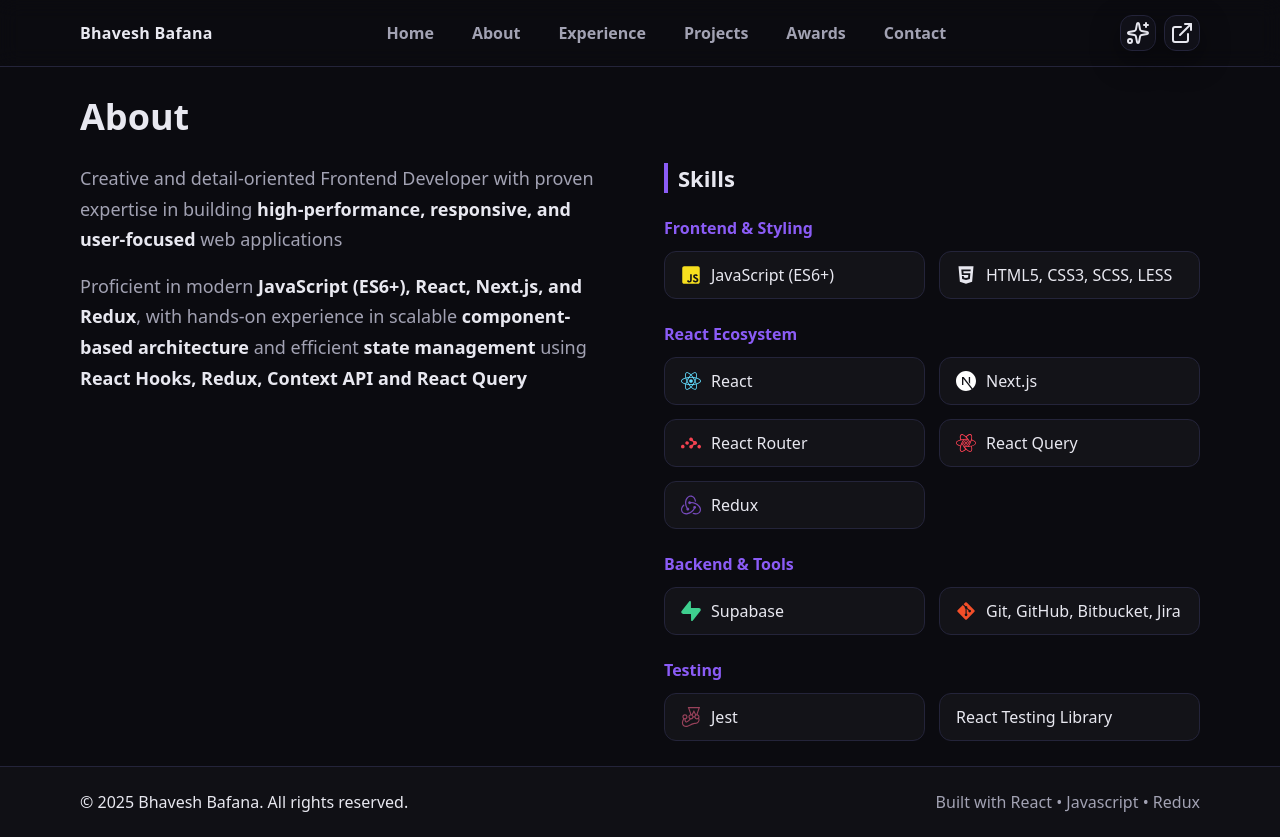
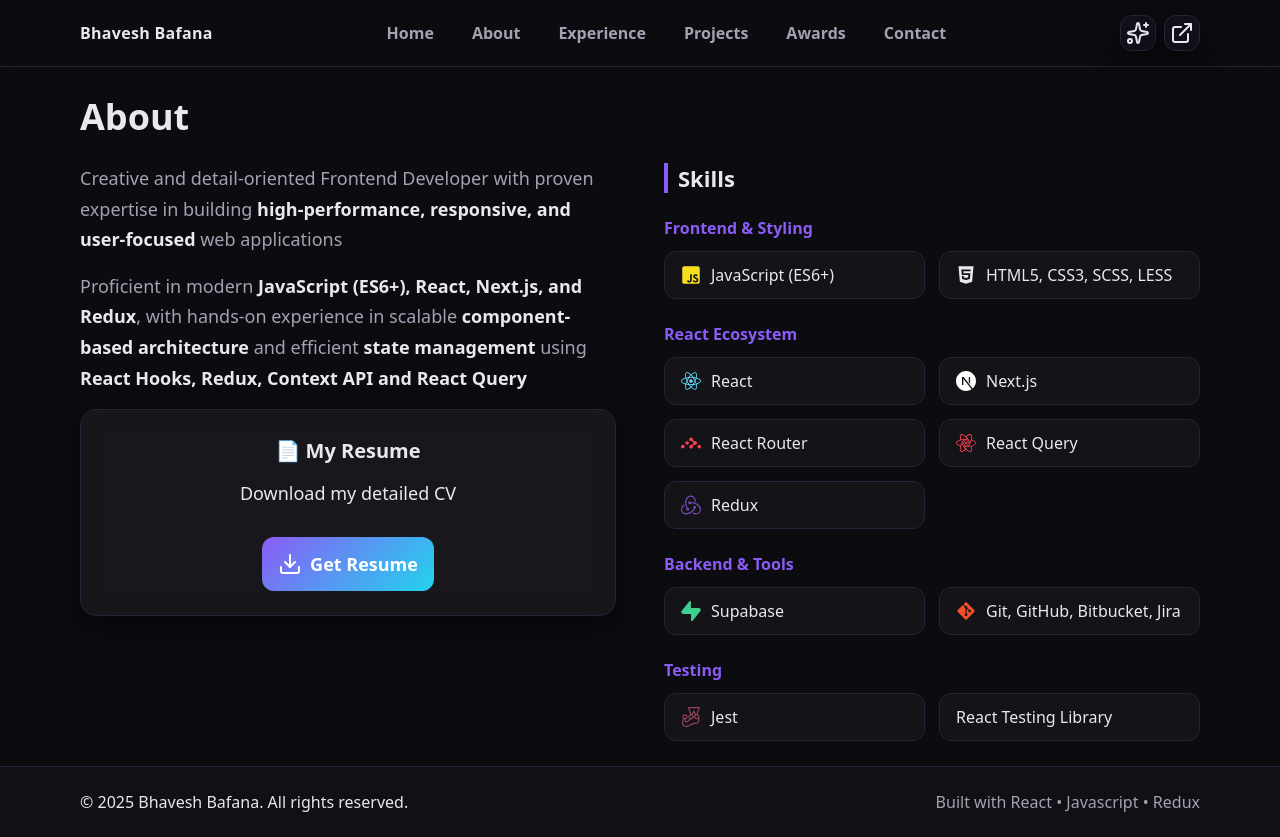
Before and after one commit to Bhavesh210996/Portfolio-Bhavesh_Bafana, a React (Vite) app: page /about in a window 1280 px wide. Built offline with nearby package versions, Linux system fonts and the light colour scheme.

Commit message:
added resume card to download resume

```diff
--- a/src/pages/About.jsx
+++ b/src/pages/About.jsx
@@ -1,5 +1,6 @@
 import Section from "../components/UI/Section";
 import { motion } from "framer-motion";
+import { Download } from "lucide-react";
 import { FaReact, FaJsSquare, FaGitAlt, FaHtml5 } from "react-icons/fa";
 import { SiNextdotjs, SiRedux, SiReactrouter, SiReactquery, SiSupabase, SiJest } from "react-icons/si";
 
@@ -22,6 +23,14 @@
           hands-on experience in scalable <strong>component-based architecture</strong> and efficient <strong>state management</strong> using  <strong>React
           Hooks, Redux, Context API and React Query</strong>
         </p>
+
+        <div className="resume-card">
+          <h3>📄 My Resume</h3>
+          <p>Download my detailed CV</p>
+          <a href="/React-developer-Bhavesh_Bafana.pdf" download className="resume-link">
+            <Download /> Get Resume
+          </a>
+        </div>
       </motion.div>
 
       {/* RIGHT SIDE */}
--- a/src/styles/about.scss
+++ b/src/styles/about.scss
@@ -15,6 +15,39 @@
     }
 
     p { margin-bottom: 16px; }
+  }
+  .resume-card {
+    padding: 24px;
+    border-radius: 16px;
+    background: rgba(255,255,255,0.05);
+    backdrop-filter: blur(12px);
+    border: 1px solid var(--border);
+    color: var(--text);
+    text-align: center;
+    box-shadow: var(--shadow);
+    transition: transform 0.3s ease;
+
+    h3 {
+      margin-bottom: 10px;
+      font-size: 20px;
+    }
+
+    .resume-link {
+      margin-top: 12px;
+      display: inline-flex;
+      align-items: center;
+      gap: 8px;
+      padding: 12px 16px;
+      border-radius: 12px;
+      background: linear-gradient(135deg, var(--a1), var(--a2));
+      color: white;
+      text-decoration: none;
+      font-weight: 600;
+    }
+
+    &:hover {
+      transform: translateY(-4px);
+    }
   }
   .about__skills {
     .skills-heading {
```
Also changed, not shown: 1 other file (tests, documents, lock files or other folders). Lines whose indentation alone changed are shown as unchanged.
